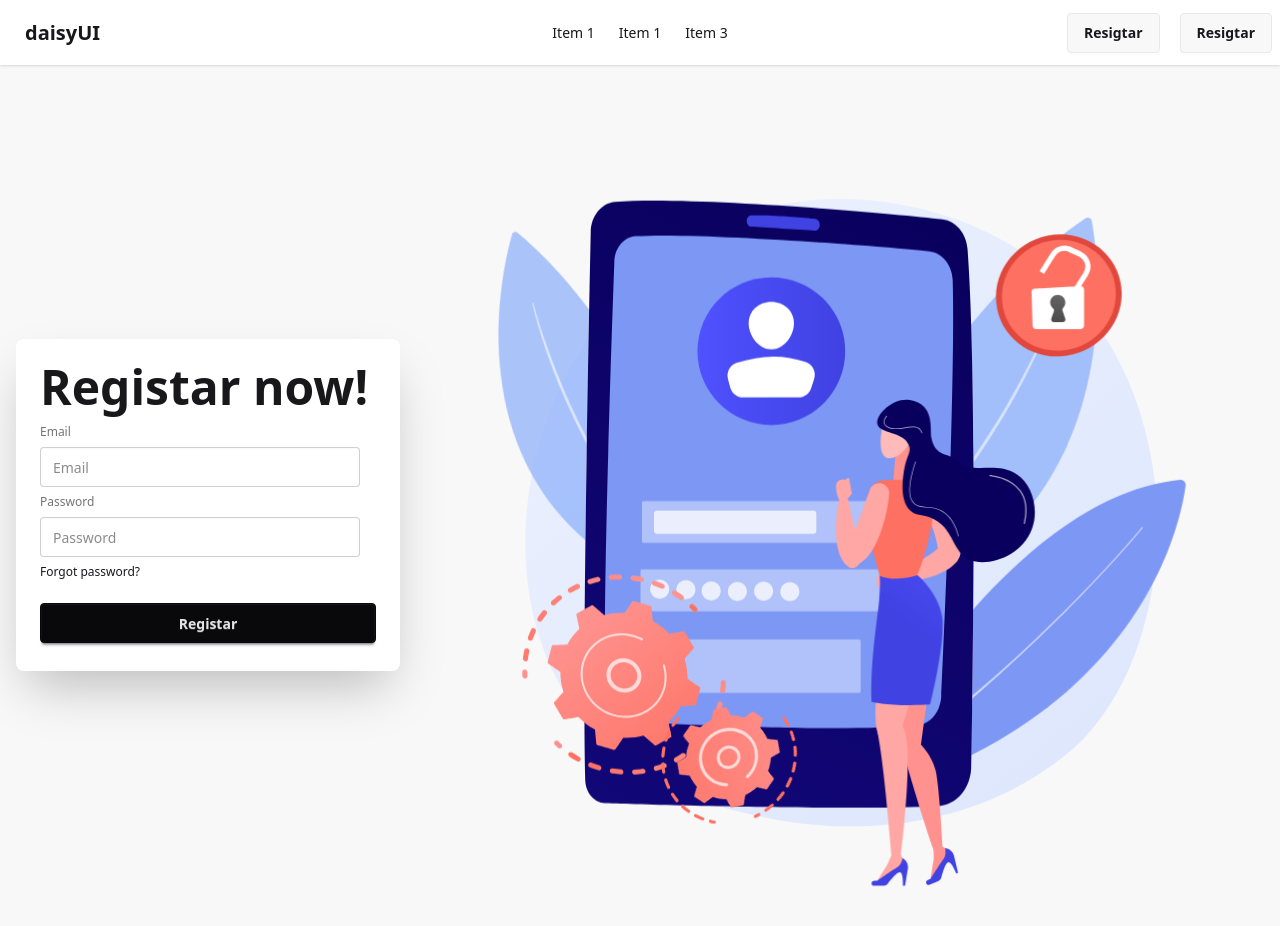
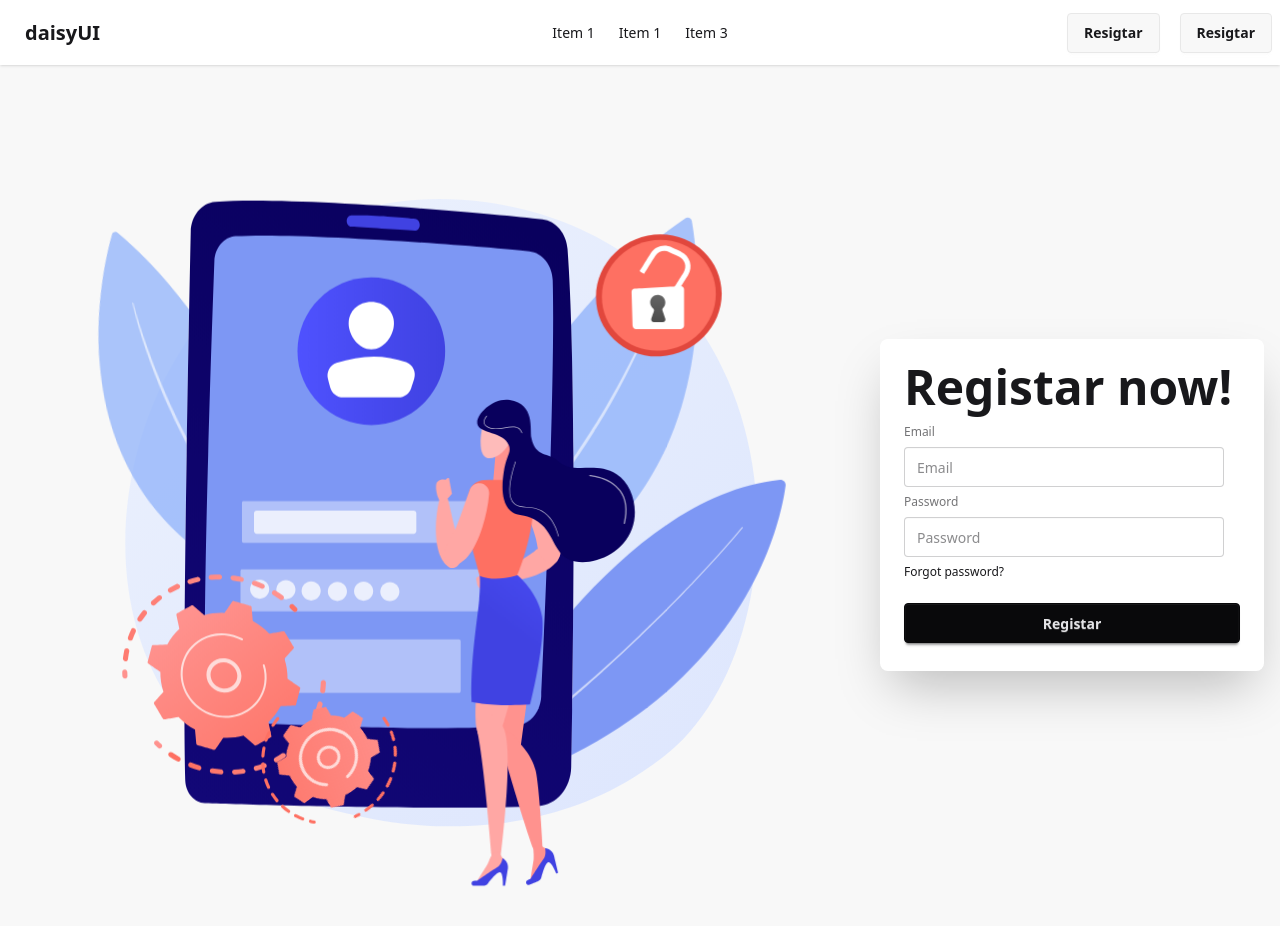
Before and after one commit to A-Farabi/job-portal-client, a React (Vite) app: page /Registar in a window 1280 px wide. Shown: the top 926 px of the page. Built offline with nearby package versions, Linux system fonts and the light colour scheme.

Commit message:
getiing reg. form data & pss validatione done

```diff
--- a/src/Component/Registar.jsx
+++ b/src/Component/Registar.jsx
@@ -1,28 +1,47 @@
-import React from 'react';
+import React, { useState } from 'react';
 import RegistarAnimation from "../assets/register animation.json"
 import Lottie from 'lottie-react';
 
 const Registar = () => {
+
+const [passwordError, setPasswordError] = useState('')
+
+const handleRegistar = e => {
+  e.preventDefault();
+  const form = e.target;
+  const email = form.email.value;
+  const password = form.password.value;
+
+  if (password.length < 6) {
+    setPasswordError(alert('must be at least 6 characters'))
+    return
+  }
+
+  setPasswordError('')
+
+  console.log(email, password);
+}
+
     return (
         <div>
             <div className="hero bg-base-200 min-h-screen">
-  <div className="hero-content flex-col lg:flex-row-reverse">
+  <div className="hero-content flex">
     <div className="text-center lg:text-left">
       <Lottie animationData={RegistarAnimation}></Lottie>
     </div>
-    <div className="card bg-base-100 w-full max-w-sm shrink-0 shadow-2xl">
+    <form onSubmit={handleRegistar} className="card bg-base-100 w-full max-w-sm shrink-0 shadow-2xl">
       <div className="card-body">
         <h1 className="text-5xl font-bold">Registar now!</h1>
         <fieldset className="fieldset">
           <label className="label">Email</label>
-          <input type="email" className="input" placeholder="Email" />
+          <input type="email" name='email' className="input" placeholder="Email" />
           <label className="label">Password</label>
-          <input type="password" className="input" placeholder="Password" />
+          <input type="password" name='password' className="input" placeholder="Password" />
           <div><a className="link link-hover">Forgot password?</a></div>
           <button className="btn btn-neutral mt-4">Registar</button>
         </fieldset>
       </div>
-    </div>
+    </form>
   </div>
 </div>
         </div>
```
